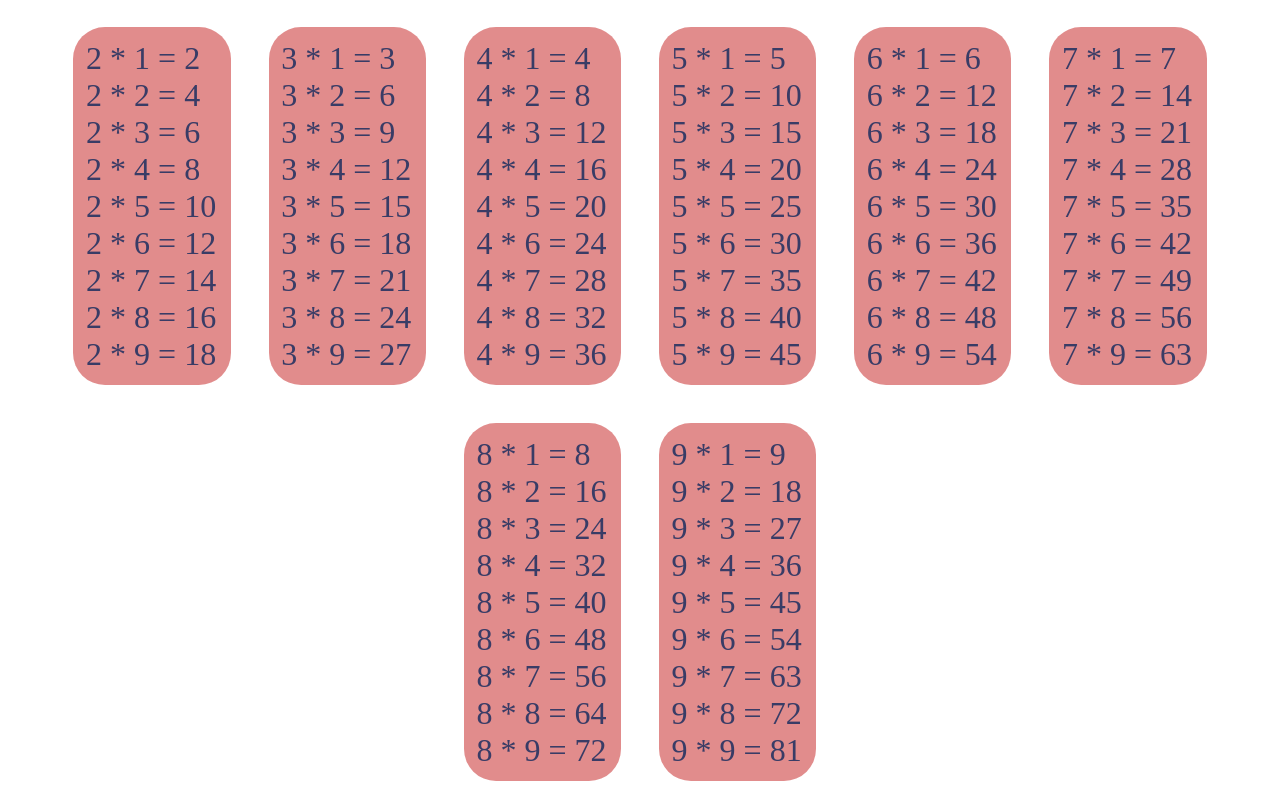
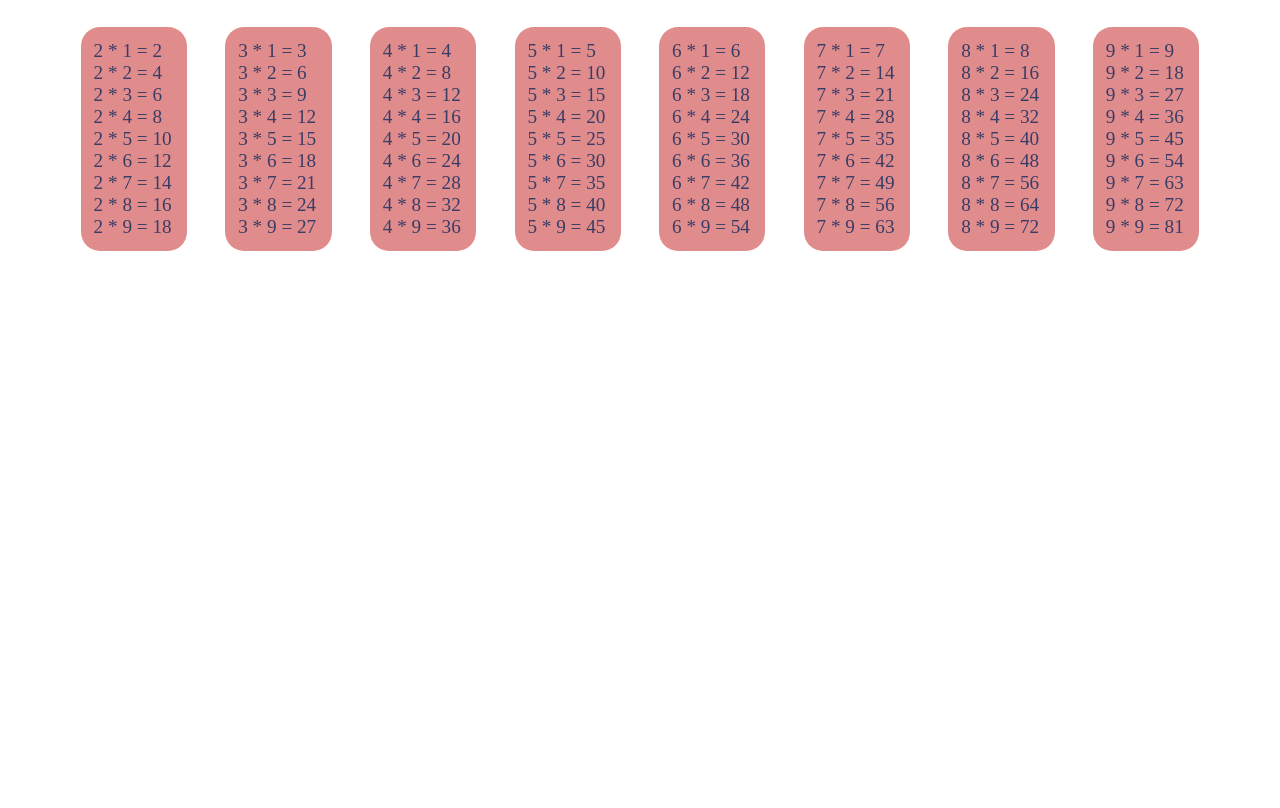
Before and after one commit to IvanATyukin/tabl_ymn, a plain HTML site: page index.html in a window 1280 px wide. Drawn offline with Linux system fonts and the light colour scheme.

Commit message:
Update styles.css

```diff
--- a/styles.css
+++ b/styles.css
@@ -6,13 +6,14 @@ body{
 }
 p{
     display: flex;
-    flex-wrap: nowrap;
-    margin: 1.5%;
-    padding: 1%;
-    width: 132px;
-    font-size: 200%;
+
+    margin: 1.5vw;
+    padding: 1vw;
+    width: 6.3vw;
+    font-size: 1.5vw;
     height: auto;
     background-color: rgba(196, 27, 27, 0.5);
     border-radius: 1em;
     color: rgb(57, 60, 102);
+
 }
```
